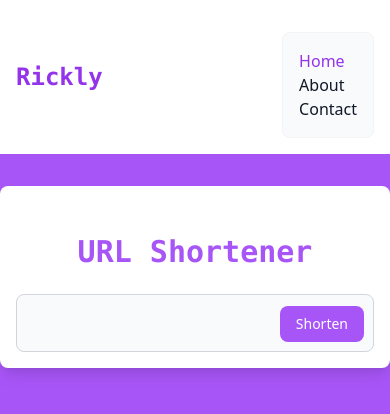
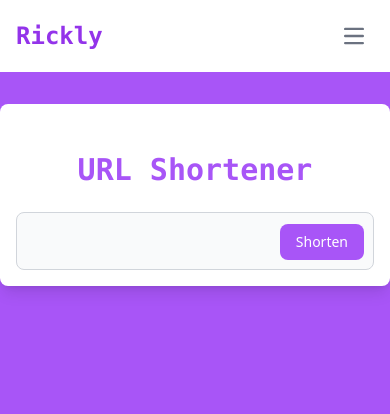
Before and after one commit to Rikidink/URL-Shortener, a Python web app: template flask/templates/index.html in a window 390 px wide. Shown: the top 414 px of the page. Run offline with Jinja, Linux system fonts and the light colour scheme; the template is opened without the code that fills it, so the values that code supplies are empty.

Commit message:
added hamburger menu for small screens (sus tho)

```diff
--- a/flask/static/output.css
+++ b/flask/static/output.css
@@ -544,8 +544,16 @@ video {
   --tw-backdrop-sepia:  ;
 }
 
-.static {
-  position: static;
+.sr-only {
+  position: absolute;
+  width: 1px;
+  height: 1px;
+  padding: 0;
+  margin: -1px;
+  overflow: hidden;
+  clip: rect(0, 0, 0, 0);
+  white-space: nowrap;
+  border-width: 0;
 }
 
 .absolute {
@@ -617,16 +613,36 @@ video {
   display: flex;
 }
 
+.inline-flex {
+  display: inline-flex;
+}
+
+.hidden {
+  display: none;
+}
+
+.h-10 {
+  height: 2.5rem;
+}
+
+.h-5 {
+  height: 1.25rem;
+}
+
 .w-full {
   width: 100%;
 }
 
+.w-10 {
+  width: 2.5rem;
+}
+
+.w-5 {
+  width: 1.25rem;
+}
+
 .max-w-2xl {
   max-width: 42rem;
-}
-
-.max-w-screen-xl {
-  max-width: 1280px;
 }
 
 .max-w-screen-2xl {
@@ -643,6 +659,10 @@ video {
 
 .items-center {
   align-items: center;
+}
+
+.justify-center {
+  justify-content: center;
 }
 
 .justify-between {
@@ -690,8 +710,13 @@ video {
   padding: 1rem;
 }
 
-.p-8 {
-  padding: 2rem;
+.p-2 {
+  padding: 0.5rem;
+}
+
+.px-2 {
+  padding-left: 0.5rem;
+  padding-right: 0.5rem;
 }
 
 .px-4 {
@@ -793,6 +789,11 @@ video {
   color: rgb(255 255 255 / var(--tw-text-opacity));
 }
 
+.text-gray-500 {
+  --tw-text-opacity: 1;
+  color: rgb(107 114 128 / var(--tw-text-opacity));
+}
+
 .shadow-lg {
   --tw-shadow: 0 10px 15px -3px rgb(0 0 0 / 0.1), 0 4px 6px -4px rgb(0 0 0 / 0.1);
   --tw-shadow-colored: 0 10px 15px -3px var(--tw-shadow-color), 0 4px 6px -4px var(--tw-shadow-color);
--- a/flask/templates/index.html
+++ b/flask/templates/index.html
@@ -15,11 +15,19 @@
     <!-- Navbar -->
     <nav class="bg-white p-4">
         <div class="max-w-screen-2xl flex flex-wrap items-center justify-between mx-auto">
-            <span class="self-center text-2xl font-mono font-semibold text-purple-600">Rickly</span>
+            <a href="/">
+                <span class="self-center text-2xl font-mono font-semibold text-purple-600">Rickly</span>
+            </a>
             <!-- Hamburger -->
-
+            <button data-collapse-toggle="navbar-default" type="button" class="inline-flex items-center p-2 w-10 h-10 justify-center text-sm text-gray-500 rounded-lg md:hidden hover:bg-gray-100 focus:outline-none focus:ring-2 focus:ring-gray-200 aria-controls="navbar-default" aria-expanded="false">
+                <span class="sr-only">Open main menu</span>
+                <!-- Hamburger image -->
+                <svg class="w-5 h-5" aria-hidden="true" xmlns="http://www.w3.org/2000/svg" fill="none" viewBox="0 0 17 14">
+                    <path stroke="currentColor" stroke-linecap="round" stroke-linejoin="round" stroke-width="2" d="M1 1h15M1 7h15M1 13h15"/>
+                </svg>
+            </button>
             <!-- Items -->
-            <div>
+            <div class="hidden w-full md:block md:w-auto" id="navbar-default">
                 <ul class="font-medium flex flex-col p-4 md:p-0 mt-4 border border-gray-100 rounded-lg bg-gray-50 md:flex-row md:space-x-8 rtl:space-x-reverse md:mt-0 md:border-0 md:bg-white dark:bg-gray-800 md:dark:bg-gray-900 dark:border-gray-700">
                     <li>
                         <a href="/" class="text-purple-600">Home</a>
```
Also changed, not shown: other parts of flask/static/output.css (+61 -54 lines).
